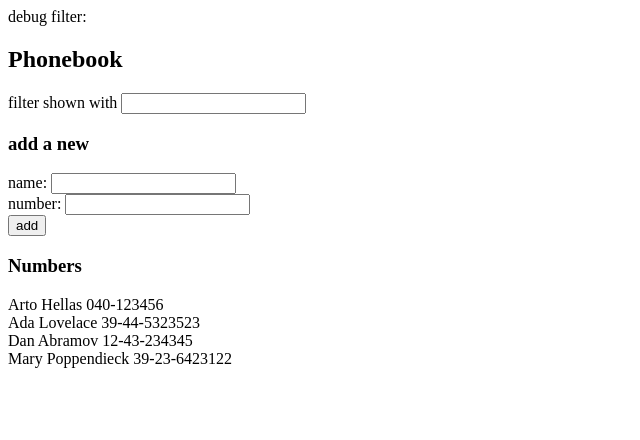
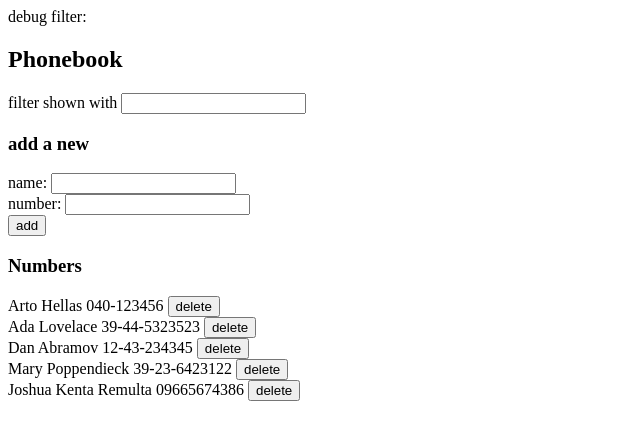
Before and after one commit to jkhirako/fullstackopen, a React (Vite) app in the folder part2/phonebook/: page / in a window 1280 px wide. Shown: the top 440 px of the page, without its empty margins (0-640 px from the left). Built offline with nearby package versions, Linux system fonts and the light colour scheme; data requests are answered from the project's data file.

Commit message:
exercises 2.12-2.15

```diff
--- a/part2/phonebook/db.json
+++ b/part2/phonebook/db.json
@@ -19,6 +19,11 @@
       "name": "Mary Poppendieck",
       "number": "39-23-6423122",
       "id": "4"
+    },
+    {
+      "id": "fcc9",
+      "name": "Joshua Kenta Remulta",
+      "number": "09665674386"
     }
   ]
 }
--- a/part2/phonebook/src/App.jsx
+++ b/part2/phonebook/src/App.jsx
@@ -1,5 +1,5 @@
 import { useState, useEffect } from "react";
-import axios from "axios";
+import phonebookService from "./services/phonebook";
 
 const Filter = ({ setFilter, filter }) => {
   const handleFilterChange = (event) => {
@@ -42,7 +42,7 @@ const PersonForm = ({
   );
 };
 
-const Persons = ({ persons, filter }) => {
+const Persons = ({ persons, filter, handleDelete }) => {
   const phonebookFilter = filter
     ? persons.filter((person) =>
         person.name.toLowerCase().includes(filter.toLocaleLowerCase())
@@ -51,7 +51,8 @@ const Persons = ({ persons, filter }) => {
 
   return phonebookFilter.map((person) => (
     <div key={person.name}>
-      {person.name} {person.number}
+      {person.name} {person.number}{" "}
+      <button onClick={() => handleDelete(person.id)}>delete</button>
     </div>
   ));
 };
@@ -62,12 +63,11 @@ const App = () => {
   const [newNumber, setNewNumber] = useState("");
   const [filter, setFilter] = useState("");
 
-  const hook = () => {
-    axios.get("http://localhost:3001/persons").then((response) => {
-      setPersons(response.data);
+  useEffect(() => {
+    phonebookService.getAll().then((data) => {
+      setPersons(data);
     });
-  };
-  useEffect(hook, []);
+  }, []);
 
   const addContact = (event) => {
     event.preventDefault();
@@ -78,15 +78,42 @@ const App = () => {
     };
 
     if (persons.some((person) => person.name === newName)) {
-      alert(`${newName} is already added to phonebook`);
+      const person = persons.find((p) => p.name === newName);
+      const updateContact = { ...person, number: newNumber };
+
+      if (
+        window.confirm(
+          `${newName} is already added to phonebook, replace old number with a new one?`
+        )
+      ) {
+        phonebookService
+          .update(person.id, updateContact)
+          .then((returnedContact) => {
+            setPersons(
+              persons.map((p) =>
+                p.id === returnedContact.id ? returnedContact : p
+              )
+            );
+          });
+      }
       setNewName("");
       setNewNumber("");
       return;
     }
 
-    setPersons(persons.concat(contactObject));
-    setNewName("");
-    setNewNumber("");
+    phonebookService.create(contactObject).then((data) => {
+      setPersons(persons.concat(data));
+      setNewName("");
+      setNewNumber("");
+    });
+  };
+
+  const handleDelete = (id) => {
+    if (window.confirm("Are you sure you want to delete this contact?")) {
+      phonebookService.deleteContact(id).then(() => {
+        setPersons(persons.filter((person) => person.id !== id));
+      });
+    }
   };
 
   return (
@@ -103,7 +130,7 @@ const App = () => {
         setNewNumber={setNewNumber}
       />
       <h3>Numbers</h3>
-      <Persons persons={persons} filter={filter} />
+      <Persons persons={persons} filter={filter} handleDelete={handleDelete} />
     </div>
   );
 };
--- /dev/null
+++ b/part2/phonebook/src/services/phonebook.js
@@ -0,0 +1,23 @@
+import axios from "axios";
+const baseUrl = "http://localhost:3001/persons";
+
+const getAll = () => {
+  const request = axios.get(baseUrl);
+  return request.then((response) => response.data);
+};
+
+const create = (newObject) => {
+  const request = axios.post(baseUrl, newObject);
+  return request.then((response) => response.data);
+};
+
+const update = (id, newObject) => {
+  const request = axios.put(`${baseUrl}/${id}`, newObject);
+  return request.then((response) => response.data);
+};
+
+const deleteContact = (id) => {
+  return axios.delete(`${baseUrl}/${id}`);
+};
+
+export default { getAll, create, update, deleteContact };
```
